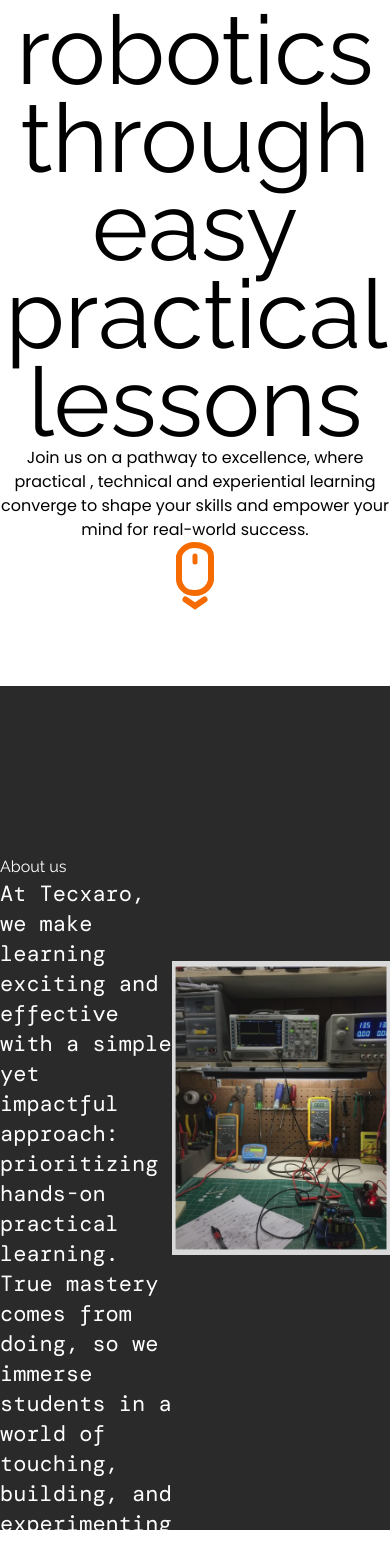
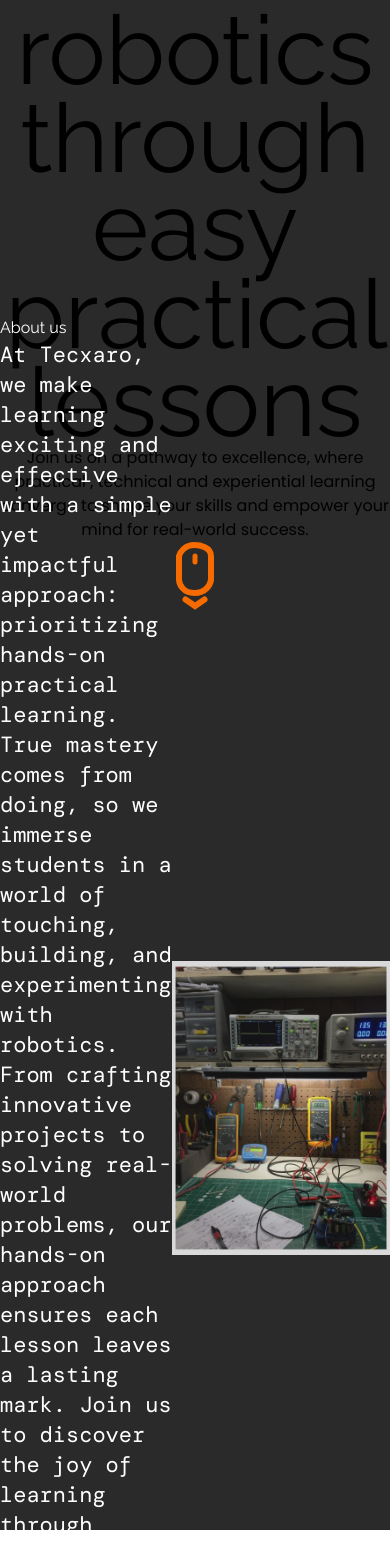
Before and after one commit to Techxaro/tecxaro-website, a React (Vite) app in the folder website/: page / in a window 390 px wide. Shown: the part 254-1822 px from the top of the page. Built offline with nearby package versions, Linux system fonts and the light colour scheme.

Commit message:
i made the herosection and the about section of the page responsive to extra large screens

```diff
--- a/website/src/screenSize/Desktop/Components/_3_whyChooseUs-1.jsx
+++ b/website/src/screenSize/Desktop/Components/_3_whyChooseUs-1.jsx
@@ -3,6 +3,49 @@
 
 export const PracticalApproach = () => {
   return (
-    <div>PracticalApproach</div>
+    <div>
+
+      {/* WHY CHOOSE US */}
+
+
+
+
+
+      {/* PARAGRAPH 1 SMALL */}
+
+
+
+
+
+
+      {/* PRACTICAL APPROACH */}
+
+
+
+
+
+
+      {/* THE ORANGE SVG THINGY */}
+
+
+
+
+
+
+
+      {/* THE WHITE SVG LINE */}
+
+
+
+
+      {/* PARAGRAPH 2 */}
+
+
+
+
+
+      {/* ESP 32 DRAWING */}
+
+    </div>
   )
 }
--- a/website/src/screenSize/Desktop/Pages/homePage.css
+++ b/website/src/screenSize/Desktop/Pages/homePage.css
@@ -7,6 +7,7 @@
 #Navbar{
     background-color: var(--grey);
     width: 100%;
+    max-width: 1920px;
     height: 6rem;
 
     display: flex;
@@ -31,6 +32,7 @@
 
 #HeroSection{
     width: 100%;
+    max-width: 1920px;
     height: 100vh;
 
 
@@ -40,6 +42,8 @@
     align-items: center;
 
     text-align: center;
+
+    background-color: var(--grey);
 
 }
 
@@ -73,6 +77,7 @@
 
 
     width: 100%;
+    max-width: 1920px;
     height: 100vh;
 
     /* background-color: red; */
@@ -80,18 +85,14 @@
 
 }
 
-#heading-aboutUs-D{
 
-
-
-}
 
 
 #text-wrapper-aboutUs-D{
     display: flex;
     height: 100%;
     flex-direction: column;
-    justify-content: start;
+    justify-content: center;
 
     width: 51%;
 
@@ -124,4 +125,9 @@
 #home-page-desktop-id{
     width: 100%;
     height: 500vh;
+
+    background-color: white;
+    display: flex;
+    flex-direction: column;
+    align-items: center;
 }
--- a/website/src/screenSize/Desktop/Pages/homePage.jsx
+++ b/website/src/screenSize/Desktop/Pages/homePage.jsx
@@ -2,6 +2,7 @@
 import { Navbar } from "../Components/_0_navbar"
 import { HeroSection } from "../Components/_1_heroSection"
 import { AboutUs } from "../Components/_2_aboutUs"
+import { PracticalApproach } from "../Components/_3_whyChooseUs-1"
 
 // CSS
 import "./homePage.css"
@@ -12,6 +13,7 @@
         <Navbar/>
         <HeroSection/>
         <AboutUs/>
+        <PracticalApproach/>
     </div>
   )
 }
```
